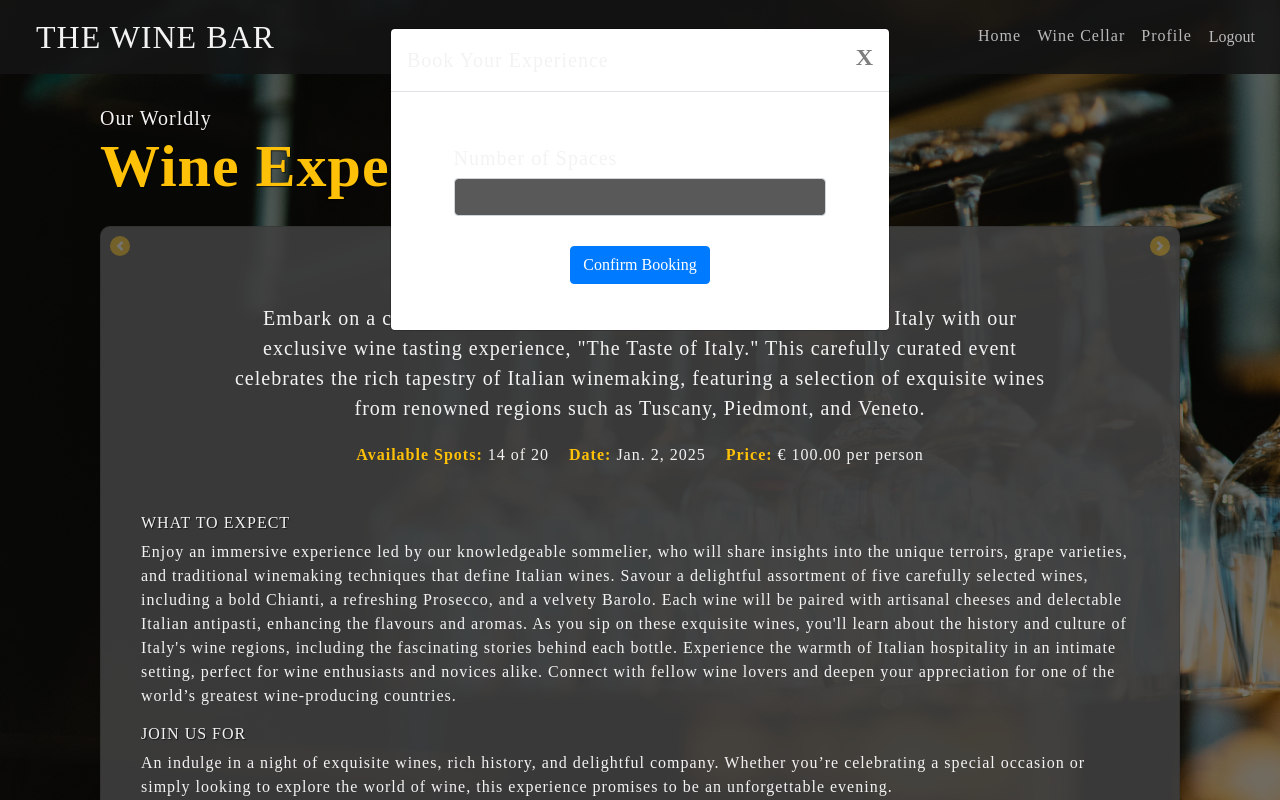
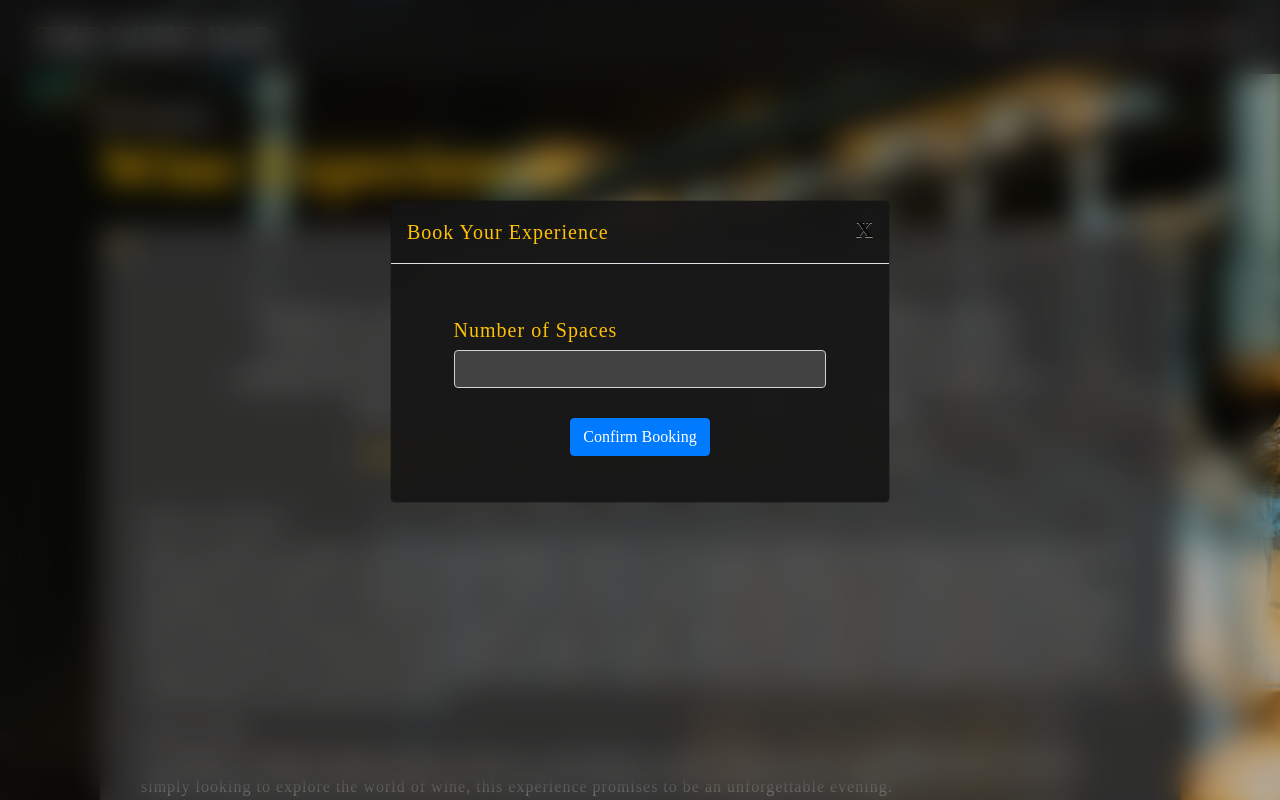
Before and after one commit to TerryLoc/wine-bar-project, a Django app: page /wine_cellar/wine_cellar/ in a window 1280 px wide, after a click on "Book Now". Run offline with Django 5.2, Linux system fonts and the light colour scheme; a user stored in the database is signed in; data comes from the database, SQL or seed files in the repository; both versions use the stored data as it was after the commit; some libraries are stand-ins or nearby versions; some web fonts are replaced.

Commit message:
feat: implement AJAX booking submission and add confirmation modal; enhance user feedback on booking process

```diff
--- a/bookings/templates/bookings/wine_cellar.html
+++ b/bookings/templates/bookings/wine_cellar.html
@@ -103,6 +103,24 @@
       </div>
     </div>
   </div>
+
+  <!-- Booking Confirmation Modal -->
+  <div class="modal fade" id="confirmationModal" tabindex="-1" role="dialog" aria-labelledby="confirmationModalLabel" aria-hidden="true">
+    <div class="modal-dialog" role="document">
+      <div class="modal-content">
+        <div class="modal-header">
+          <h5 class="modal-title" id="confirmationModalLabel">Booking Confirmation</h5>
+          <button type="button" class="close" data-dismiss="modal" aria-label="Close">
+            <span aria-hidden="true">X</span>
+          </button>
+        </div>
+        <div class="modal-body">
+          <div id="confirmationMessage"></div>
+          <a href="{% url 'bookings:profile' %}" class="btn btn-primary">Go to Profile</a>
+        </div>
+      </div>
+    </div>
+  </div>
 {% endblock content %}
 
 {% block scripts %}
--- a/bookings/views.py
+++ b/bookings/views.py
@@ -4,6 +4,7 @@ from django.contrib import messages
 from .models import wineCellar, Booking, UserProfile
 from .forms import BookingForm, UserProfileForm
 from django.contrib.auth.forms import UserCreationForm
+from django.http import JsonResponse  # For AJAX requests
 
 
 def wine_list(request):
@@ -25,15 +26,20 @@ def book_wine(request, wine_id):
             booking.wine_experience = wine
             try:
                 booking.save()
-                messages.success(
-                    request,
-                    f"Booking successful! You've reserved {booking.spots_reserved} spot(s) for '{wine.title}'.",
-                )
+                response_data = {
+                    "success": True,
+                    "message": f"Booking successful! You've reserved {booking.spots_reserved} spot(s) for '{wine.title}'.",
+                }
+                return JsonResponse(response_data)
             except ValueError as e:
-                messages.error(request, str(e))
-            return redirect("bookings:profile")
+                response_data = {"success": False, "message": str(e)}
+                return JsonResponse(response_data)
         else:
-            messages.error(request, "Failed to book the experience. Please try again.")
+            response_data = {
+                "success": False,
+                "message": "Failed to book the experience. Please try again.",
+            }
+            return JsonResponse(response_data)
     else:
         form = BookingForm()
     return render(request, "bookings/booking_form.html", {"form": form, "wine": wine})
--- a/static/css/styles.css
+++ b/static/css/styles.css
@@ -276,9 +276,25 @@ strong .flip-horizontal {
 }
 
 /* modal for booking */
-.modal-backdrop.show {
-  opacity: 0.5;
-  z-index: 1;
+
+.modal {
+  background-color: rgba(0, 0, 0, 0.2);
+  backdrop-filter: blur(15px); /* Adjust the blur radius as needed */
+}
+
+.modal-dialog {
+  margin-top: 200px;
+}
+
+.modal-content {
+  background-color: var(--bg-color2);
+  color: var(--text-color);
+  color: var(--gold-color);
+  z-index: 10;
+}
+
+.modal-backdrop.fade.show {
+  display: none;
 }
 
 /* login and register pages */
--- a/static/js/main.js
+++ b/static/js/main.js
@@ -40,4 +40,28 @@ document.addEventListener('DOMContentLoaded', function () {
     var actionUrl = actionUrlTemplate.replace('0', wineId);
     modal.find('#bookingForm').attr('action', actionUrl);
   });
+
+  // booking form submission via AJAX
+  $('#bookingForm').on('submit', function (event) {
+    event.preventDefault();
+    var form = $(this);
+    var actionUrl = form.attr('action');
+    $.ajax({
+      type: 'POST',
+      url: actionUrl,
+      data: form.serialize(),
+      success: function (response) {
+        if (response.success) {
+          $('#bookingModal').modal('hide');
+          $('#confirmationMessage').text(response.message);
+          $('#confirmationModal').modal('show');
+        } else {
+          alert(response.message);
+        }
+      },
+      error: function () {
+        alert('An error occurred. Please try again.');
+      },
+    });
+  });
 });
```
Also changed, not shown: db.sqlite3.
